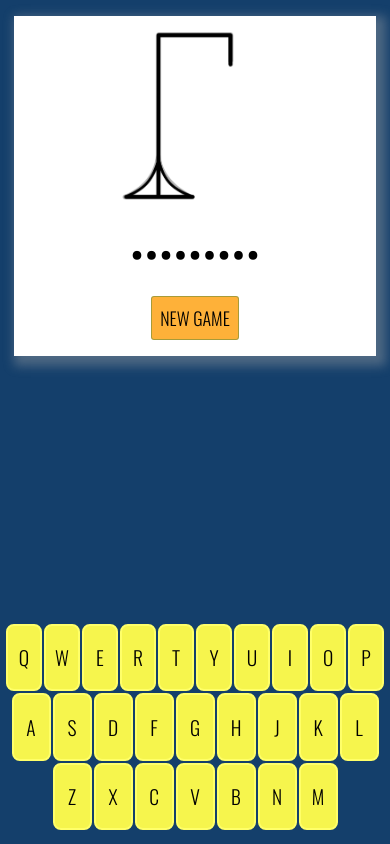
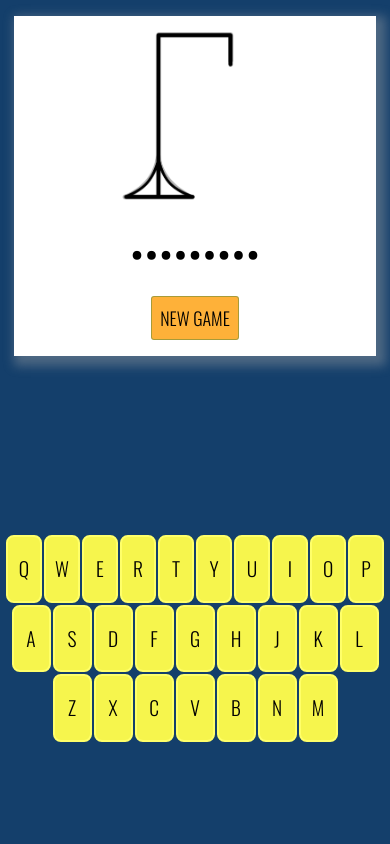
Before and after one commit to sashavirtual/hangman__game, a React (Create React App) app: page / in a window 390 px wide. Built offline with nearby package versions, Linux system fonts and the light colour scheme.

Commit message:
responsiveness fix

```diff
--- a/src/components/keyboard/keyboard.css
+++ b/src/components/keyboard/keyboard.css
@@ -6,7 +6,7 @@
     padding: 1rem;
     max-width: 80%;
     position: fixed;
-    bottom: 1.5%;
+    bottom: 12%;
     border: 0 1rem;
 }
 
```
